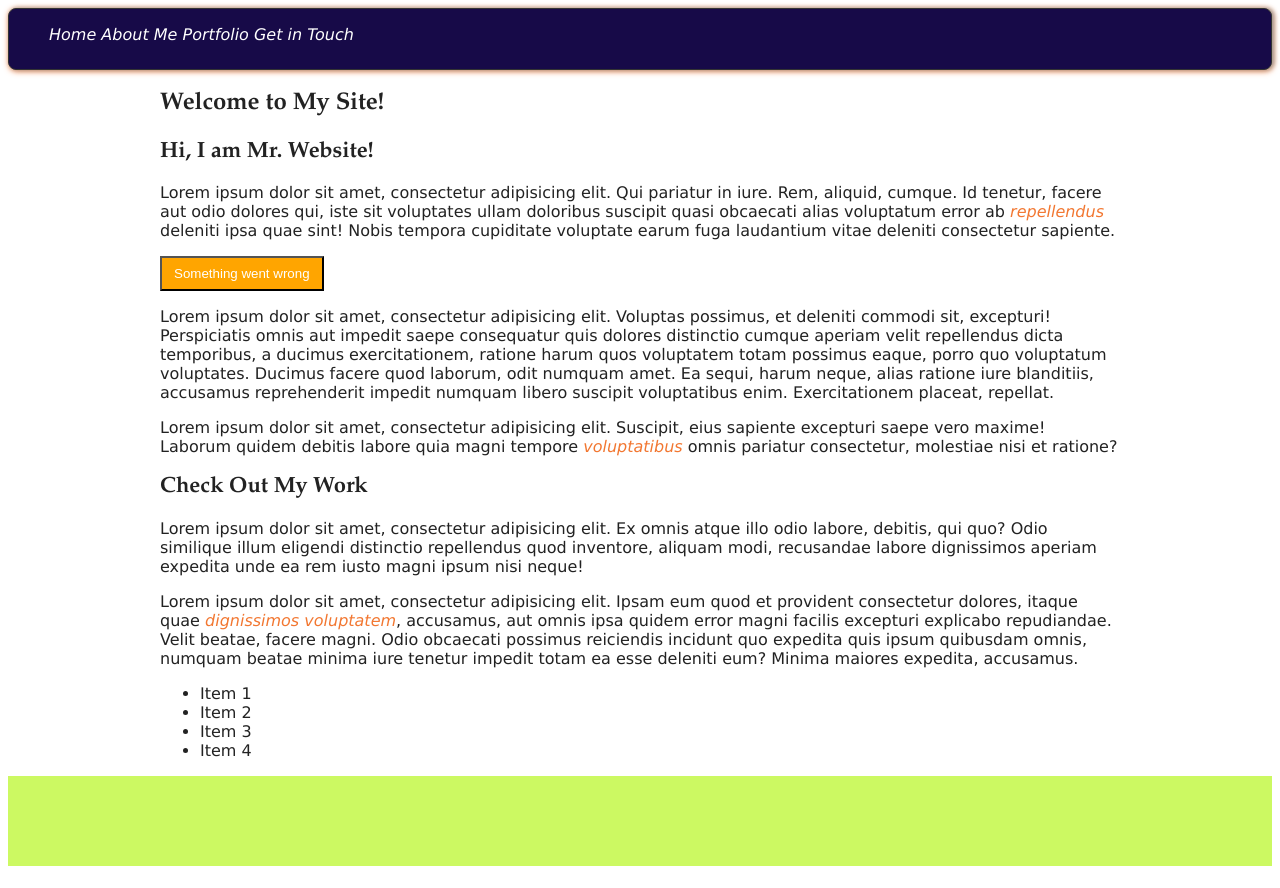
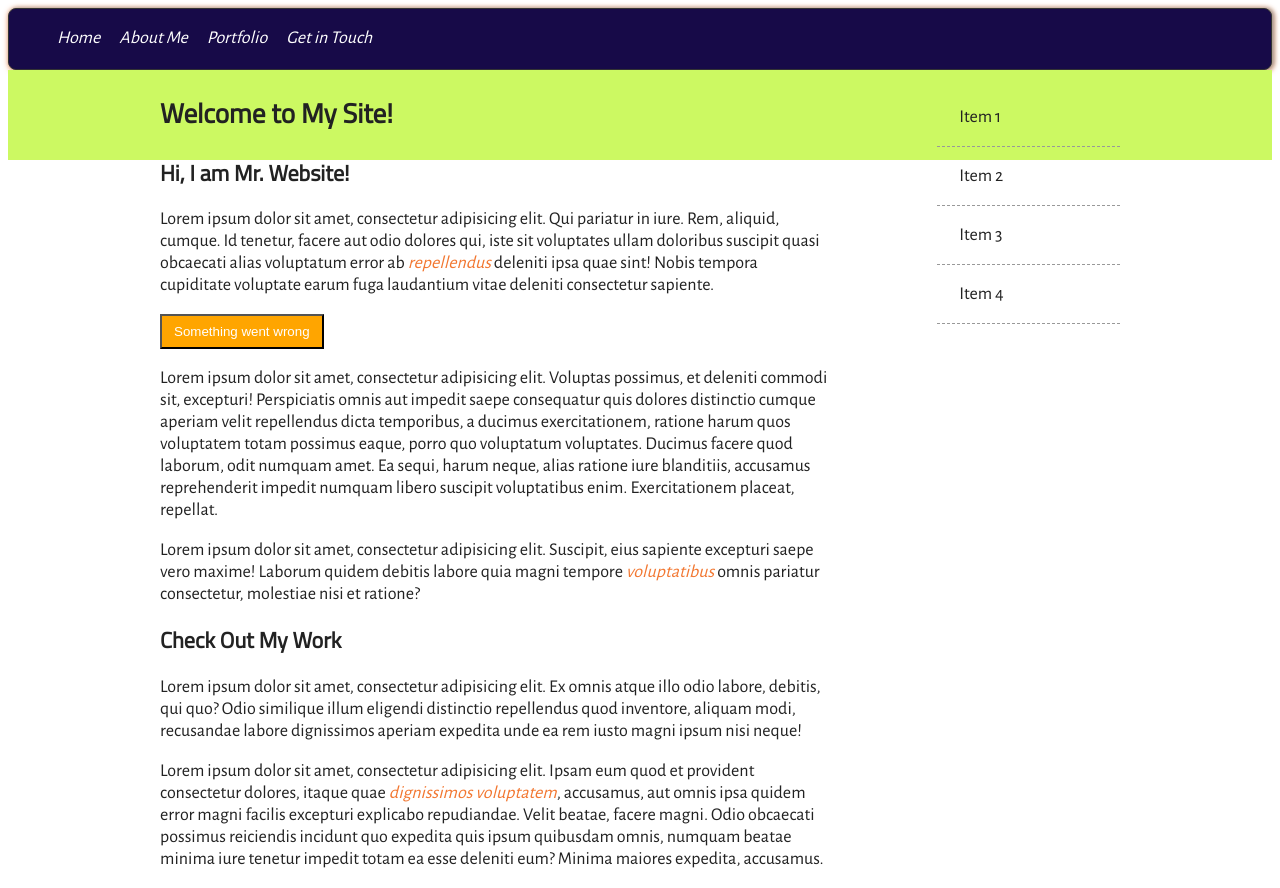
Before and after one commit to joeyskuo/scss-styling, a plain HTML site: page index.html in a window 1280 px wide. Drawn offline with nearby package versions, Linux system fonts and the light colour scheme.

Commit message:
added unit conversion functions

```diff
--- a/scss/main.scss
+++ b/scss/main.scss
@@ -1,10 +1,20 @@
+@import "partials/functions";
 @import "partials/_variables";
 @import "partials/_mixins";
+
+
 @include fancy-links;
+@include google-font("Alegreya+Sans");
+@include google-font("Titillium+Web");
 
 body {
   font-family: $text-font;
   color: $text-color;
+  font-size: em(18px);
+
+  @include large-screens {
+    font-size: 125%;
+  }
 }
 
 h1, h2, h3, h4 {
@@ -21,6 +31,10 @@ p {
 
 a {
   color: $link-color;
+
+  &:hover {
+    color: darken($link-color, 15%);
+  }
 }
 
 .warning-button {
@@ -48,6 +62,15 @@ a {
 
     a {
       color: $menu-item-color;
+      padding: 6px 8px;
+      border-bottom: 1px solid transparentize(#fefefe, 1);
+      transition: border-bottom 1s;
+      transition-timing-function: ease-in-out;
+
+      &:hover {
+        border-bottom: 1px solid opacify(#fefefe, 0.5);
+      }
+
     }
   }
 
@@ -58,13 +81,31 @@ a {
 
 #main {
   width: $content-width;
+  @include large-screens {
+    width: auto;
+    max-width: $content-width;
+  }
   margin-left: auto;
   margin-right: auto;
 
   #content {
+    float: left;
+    width: 6*$col;
   }
 
   #sidebar {
+    float: right;
+    width: 2*$col;
+
+    li {
+      list-style-type: none;
+      padding: em(16px) em(20px);
+      border-bottom: 1px dashed #999;
+
+      &:hover {
+        background-color: #efefef;
+      }
+    }
   }
 }
 
--- /dev/null
+++ b/scss/partials/_functions.scss
@@ -0,0 +1,11 @@
+@function em($pixels, $context: 16px) {
+  @return ($pixels / $context) * 1em;
+}
+
+@function col-width($columns: 12, $page-width: 100%, $gap: 1%) {
+  @return ($page-width - $gap*($columns - 1)) / $columns;
+}
+
+@function strip-unit($value) {
+  @return $value / ($value*0 + 1);
+}
--- a/scss/partials/_mixins.scss
+++ b/scss/partials/_mixins.scss
@@ -1,7 +1,39 @@
+@mixin tiny-screens() {
+  @media only screen and (max-width: 320px) {
+    @content;
+  }
+}
 
+@mixin small-screens() {
+  @media only screen and (max-width: 480px) {
+    @content;
+  }
+}
+
+@mixin medium-screens() {
+  @media only screen and (max-width: 680px) {
+    @content;
+  }
+}
+
+@mixin large-screens() {
+  @media only screen and (max-width: 960px) {
+    @content;
+  }
+}
+
+
+@mixin google-font($font) {
+  $font: unquote($font);
+  @import url(https://fonts.googleapis.com/css?family=#{$font});
+}
 @mixin warning {
   background-color: orange;
   color: #fff;
+
+  &:hover {
+    background-color: lighten(orange, 10%);
+  }
 }
 @mixin apply-to-ie-6 {
   * html {
--- a/scss/partials/_variables.scss
+++ b/scss/partials/_variables.scss
@@ -9,10 +9,12 @@ $menu-item-color: white;
 $header-height: 60px;
 
 // === FONTS ===
-$text-font: Verdana, Arial, sans-serif;
-$headline-font: 'Palatino Linotype', Georgia, serif;
+$text-font: "Alegreya Sans", Verdana, Arial, sans-serif;
+$headline-font: "Titillium Web", Georgia, serif;
+
 
 // === SIZES ===
 $content-width: 960px;
 $header-height: 60px;
 $footer-height: 90px;
+$col: col-width($columns: 8);
```
Also changed, not shown: scss/main.css, 1 other file.
